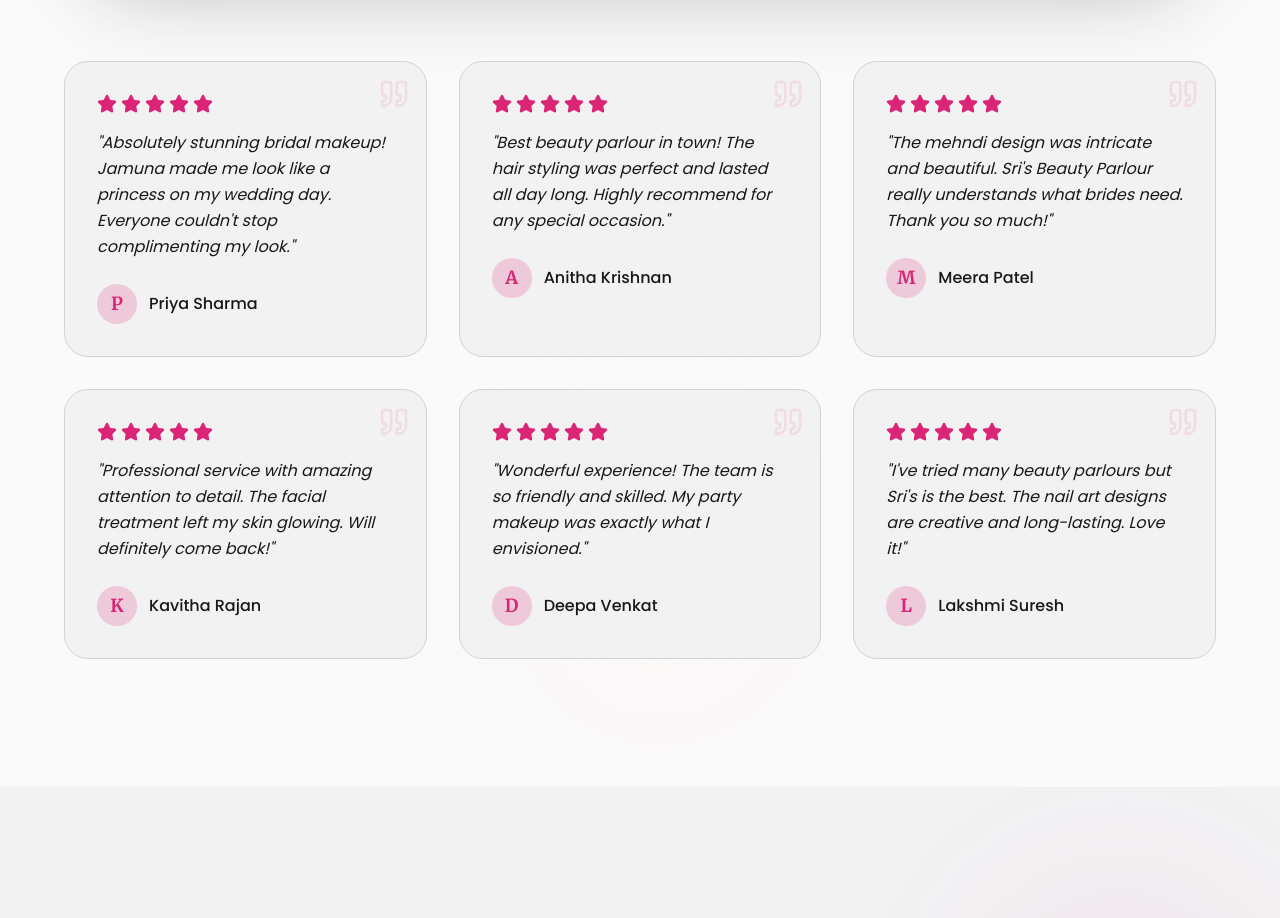
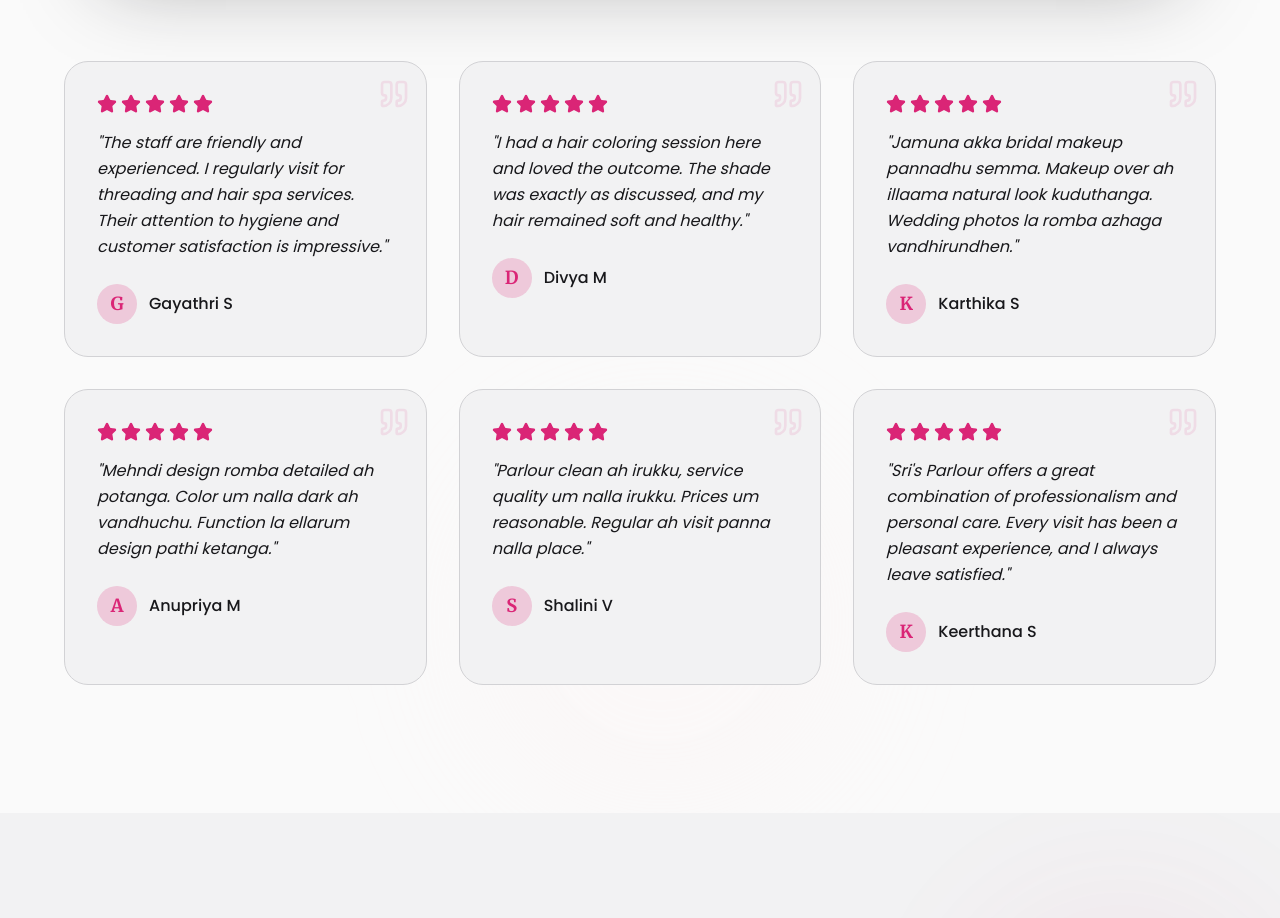
Before and after one commit to SUTHESH-004/sris-beauty-parlour, a React (Vite) app: page / in a window 1280 px wide. Shown: the part 4540-5458 px from the top of the page. Built offline with nearby package versions, Linux system fonts and the light colour scheme.

Commit message:
fix: replaced placeholder with original testimonial features

```diff
--- a/src/components/TestimonialsSection.tsx
+++ b/src/components/TestimonialsSection.tsx
@@ -6,39 +6,39 @@
 const testimonials = [
   {
     id: 1,
-    name: "Priya Sharma",
+    name: "Gayathri S",
     rating: 5,
-    review: "Absolutely stunning bridal makeup! Jamuna made me look like a princess on my wedding day. Everyone couldn't stop complimenting my look.",
+    review: "The staff are friendly and experienced. I regularly visit for threading and hair spa services. Their attention to hygiene and customer satisfaction is impressive.",
   },
   {
     id: 2,
-    name: "Anitha Krishnan",
+    name: "Divya M",
     rating: 5,
-    review: "Best beauty parlour in town! The hair styling was perfect and lasted all day long. Highly recommend for any special occasion.",
+    review: "I had a hair coloring session here and loved the outcome. The shade was exactly as discussed, and my hair remained soft and healthy.",
   },
   {
     id: 3,
-    name: "Meera Patel",
+    name: "Karthika S",
     rating: 5,
-    review: "The mehndi design was intricate and beautiful. Sri's Beauty Parlour really understands what brides need. Thank you so much!",
+    review: "Jamuna akka bridal makeup pannadhu semma. Makeup over ah illaama natural look kuduthanga. Wedding photos la romba azhaga vandhirundhen.",
   },
   {
     id: 4,
-    name: "Kavitha Rajan",
+    name: "Anupriya M",
     rating: 5,
-    review: "Professional service with amazing attention to detail. The facial treatment left my skin glowing. Will definitely come back!",
+    review: "Mehndi design romba detailed ah potanga. Color um nalla dark ah vandhuchu. Function la ellarum design pathi ketanga.",
   },
   {
     id: 5,
-    name: "Deepa Venkat",
+    name: "Shalini V",
     rating: 5,
-    review: "Wonderful experience! The team is so friendly and skilled. My party makeup was exactly what I envisioned.",
+    review: "Parlour clean ah irukku, service quality um nalla irukku. Prices um reasonable. Regular ah visit panna nalla place.",
   },
   {
     id: 6,
-    name: "Lakshmi Suresh",
+    name: "Keerthana S",
     rating: 5,
-    review: "I've tried many beauty parlours but Sri's is the best. The nail art designs are creative and long-lasting. Love it!",
+    review: "Sri's Parlour offers a great combination of professionalism and personal care. Every visit has been a pleasant experience, and I always leave satisfied.",
   },
 ];
 
```
